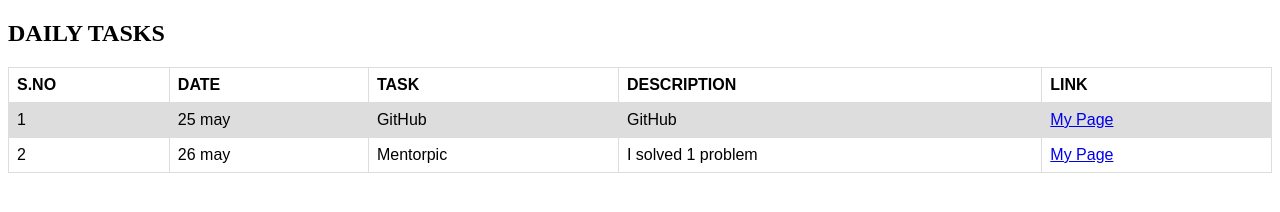
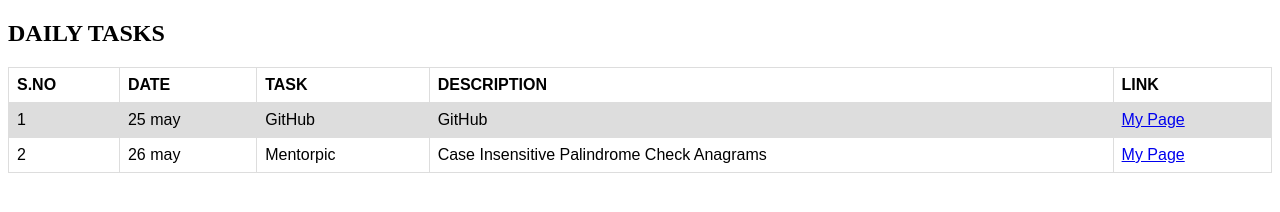
Before and after one commit to charanchalasani/github.io, a plain HTML site: page index.html in a window 1280 px wide. Drawn offline with Linux system fonts and the light colour scheme.

Commit message:
added index.html

```diff
--- a/index.html
+++ b/index.html
@@ -43,7 +43,10 @@ tr:nth-child(even) {
     <td>2</td>
     <td>26 may</td>
     <td>Mentorpic</td>
-    <td>I solved 1 problem </td>
+    <td>
+      Case Insensitive Palindrome
+      Check Anagrams
+      </td>
     <td><a href="https://mentorpick.com/contest/Questions?tab=Questions&cid=1ff23360-aee2-4cac-b120-9e1f9df192b6&cslug=klu-y20-elite-cohort-1&courseId=707da31b-c631-42e7-b3fc-61b8e33cc62a">My Page</a></td>
 
   </tr>
```
